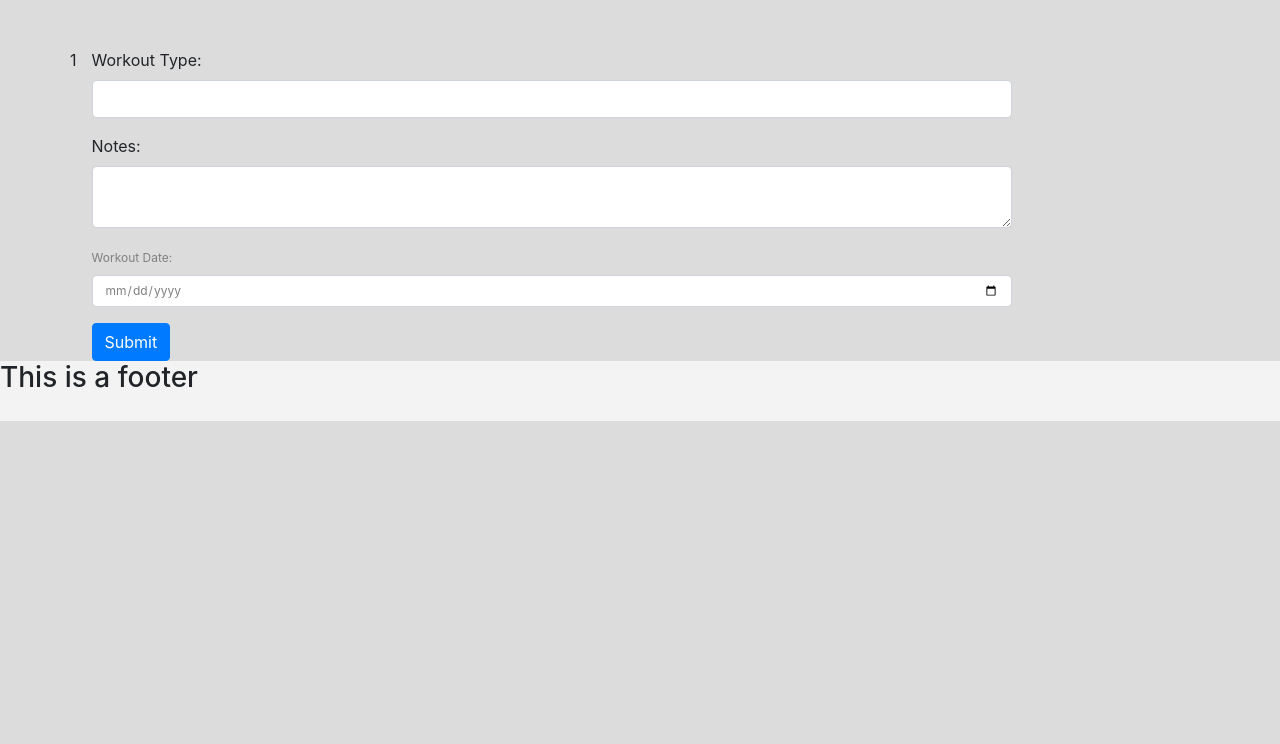
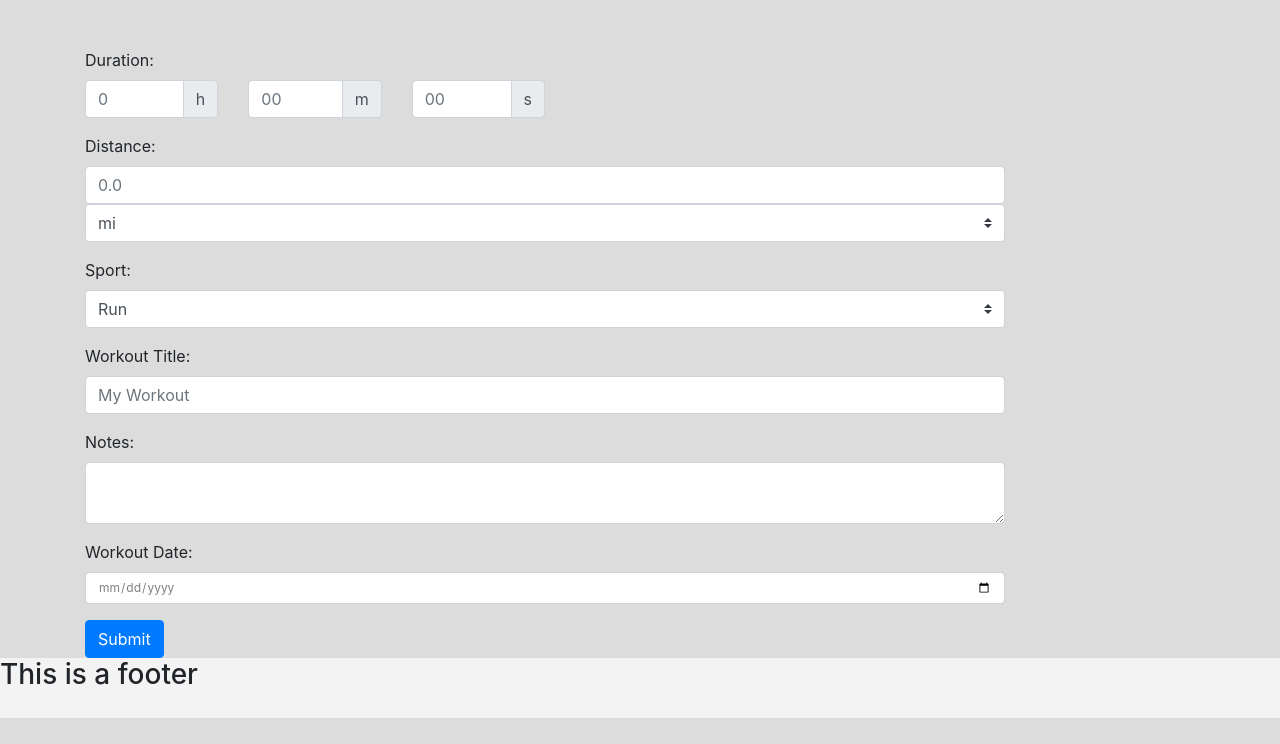
Before and after one commit to pmarre/fitness-tracker, a Flask app: page /addworkout/1 in a window 1280 px wide. Shown: the part 56-800 px from the top of the page. Run offline with Flask 2, Linux system fonts and the light colour scheme; some libraries are stand-ins or nearby versions.

Commit message:
Connect form to db, added more fields, display data on dashboard, sort data

```diff
--- a/app.py
+++ b/app.py
@@ -38,7 +38,10 @@ def validate_login():
 
 @app.route('/dashboard/<user_id>', methods=['POST', 'GET'])
 def dashboard(user_id):
-    return render_template("dashboard.html", user=mongo.db.current_users.find_one({'_id': ObjectId(user_id)}), workouts=mongo.db.workouts.find({'user_id': user_id}))
+    workout_dict = mongo.db.workouts.find(
+        {'user_id': user_id}).sort([('workout_date', -1)])
+
+    return render_template("dashboard.html", user=mongo.db.current_users.find_one({'_id': ObjectId(user_id)}), workouts=workout_dict)
 
 
 @app.route('/addworkout/<user_id>', methods=['POST', 'GET'])
@@ -48,8 +51,28 @@ def addworkout(user_id):
 
 @app.route('/insert_workout', methods=['GET', 'POST'])
 def insert_workout():
-    workout = {'workout_type': request.form.get(
-        'workout-type'), 'workout_notes': request.form.get('workout-notes'), 'user_id': request.form.get('user_id')}
+    h = request.form.get('workout-duration-h')
+    m = request.form.get('workout-duration-m')
+    s = request.form.get('workout-duration-s')
+    print(h)
+    workout_duration = str(h) + 'h ' + str(m) + 'm ' + str(s) + 's'
+
+    unit = request.form.get('workout-distance-units')
+    distance = request.form.get('workout-distance')
+    if (distance == None):
+        d = '0'
+    else:
+        d = str(distance)
+
+    print(d + str(unit))
+    workout = {
+        'workout_duration': workout_duration,
+        'workout_distance': d + ' ' + unit,
+        'workout_type': request.form.get('workout-type'),
+        'workout_title': request.form.get('workout-title'),
+        'workout_notes': request.form.get('workout-notes'),
+        'workout_date': request.form.get('workout-date'),
+        'user_id': request.form.get('user_id')}
     mongo.db.workouts.insert_one(workout)
     id = request.form.get("user_id")
     return redirect(url_for('dashboard', user_id=id))
--- /dev/null
+++ b/static/js/workouts.js
@@ -0,0 +1,11 @@
+// Show distance input when Run, Ride, Swim, or Hike is selected
+showDistanceForm = () => {
+  let sport = $('#workout-type option:selected');
+  if (sport.val() == 'Weight Training' || sport.val() == 'Other') {
+    $('#workout-distance-container').hide();
+    console.log(sport.val());
+  } else {
+    $('#workout-distance-container').show();
+    console.log(sport.val());
+  }
+};
--- a/templates/addworkout.html
+++ b/templates/addworkout.html
@@ -1,16 +1,103 @@
 {% extends 'base.html' %} {% block content%}
 <div class="row">
-  {{user_id}}
   <div class="col-10">
     <form action="{{ url_for('insert_workout') }}" method="POST">
       <div class="form-group">
-        <label for="workout-type">Workout Type:</label>
+        <div class="col-6 p-0">
+          <div class="row">
+            <label class="col-12" for="workout-duration">Duration:</label>
+            <div class="input-group col-4">
+              <input
+                type="number"
+                class="form-control"
+                id="workout-duration-h"
+                name="workout-duration-h"
+                placeholder="0"
+                step="1"
+              />
+              <div class="input-group-append">
+                <span class="input-group-text">h</span>
+              </div>
+            </div>
+            <div class="input-group col-4">
+              <input
+                type="number"
+                class="form-control"
+                id="workout-duration-m"
+                name="workout-duration-m"
+                min="00"
+                max="59"
+                placeholder="00"
+                step="1"
+              />
+              <div class="input-group-append">
+                <span class="input-group-text">m</span>
+              </div>
+            </div>
+            <div class="input-group col-4">
+              <input
+                type="number"
+                class="form-control"
+                id="workout-duration-s"
+                name="workout-duration-s"
+                min="00"
+                max="59"
+                placeholder="00"
+                step="1"
+              />
+              <div class="input-group-append">
+                <span class="input-group-text">s</span>
+              </div>
+            </div>
+          </div>
+        </div>
+      </div>
+      <div class="form-group" id="workout-distance-container">
+        <label for="workout-distance">Distance:</label>
+        <input
+          type="number"
+          name="workout-distance"
+          id="workout-distance"
+          class="form-control"
+          placeholder="0.0"
+          step="0.01"
+        />
+        <select
+          class="custom-select"
+          id="workout-distance-units"
+          name="workout-distance-units"
+        >
+          <option selected value="miles">mi</option>
+          <option value="km">km</option>
+          <option value="meters">m</option>
+          <option value="yards">yds</option>
+        </select>
+      </div>
+      <div class="form-group">
+        <label for="workout-type">Sport:</label>
+        <select
+          class="custom-select sport-select"
+          id="workout-type"
+          name="workout-type"
+          onchange="showDistanceForm()"
+        >
+          <option value="Run" selected>Run</option>
+          <option value="Ride">Ride</option>
+          <option value="Swim">Swim</option>
+          <option value="Hike">Hike</option>
+          <option value="Weight Training">Weight Training</option>
+          <option value="Other">Other</option>
+        </select>
+      </div>
+      <div class="form-group">
+        <label for="workout-title">Workout Title:</label>
         <input
           type="text"
-          class="form-control"
-          id="workout-type"
-          aria-describedby="workout-type"
-          name="workout-type"
+          class="workout-title-form form-control"
+          id="workout-title"
+          name="workout-title"
+          placeholder="My Workout"
+          required
         />
       </div>
       <div class="form-group">
@@ -22,7 +109,7 @@
         ></textarea>
       </div>
       <div class="form-group">
-        <label class="workout-date" for="workout-date">Workout Date:</label>
+        <label for="workout-date">Workout Date:</label>
         <input
           type="date"
           class="workout-date form-control"
--- a/templates/base.html
+++ b/templates/base.html
@@ -56,5 +56,7 @@
     <!-- jQuery library -->
     <script src="https://ajax.googleapis.com/ajax/libs/jquery/3.5.1/jquery.min.js"></script>
     <script src="https://stackpath.bootstrapcdn.com/bootstrap/4.5.0/js/bootstrap.bundle.min.js"></script>
+
+    <script src="{{ url_for('static', filename='js/workouts.js')}}"></script>
   </body>
 </html>
```
Also changed, not shown: templates/dashboard.html (+7 -4 lines).
